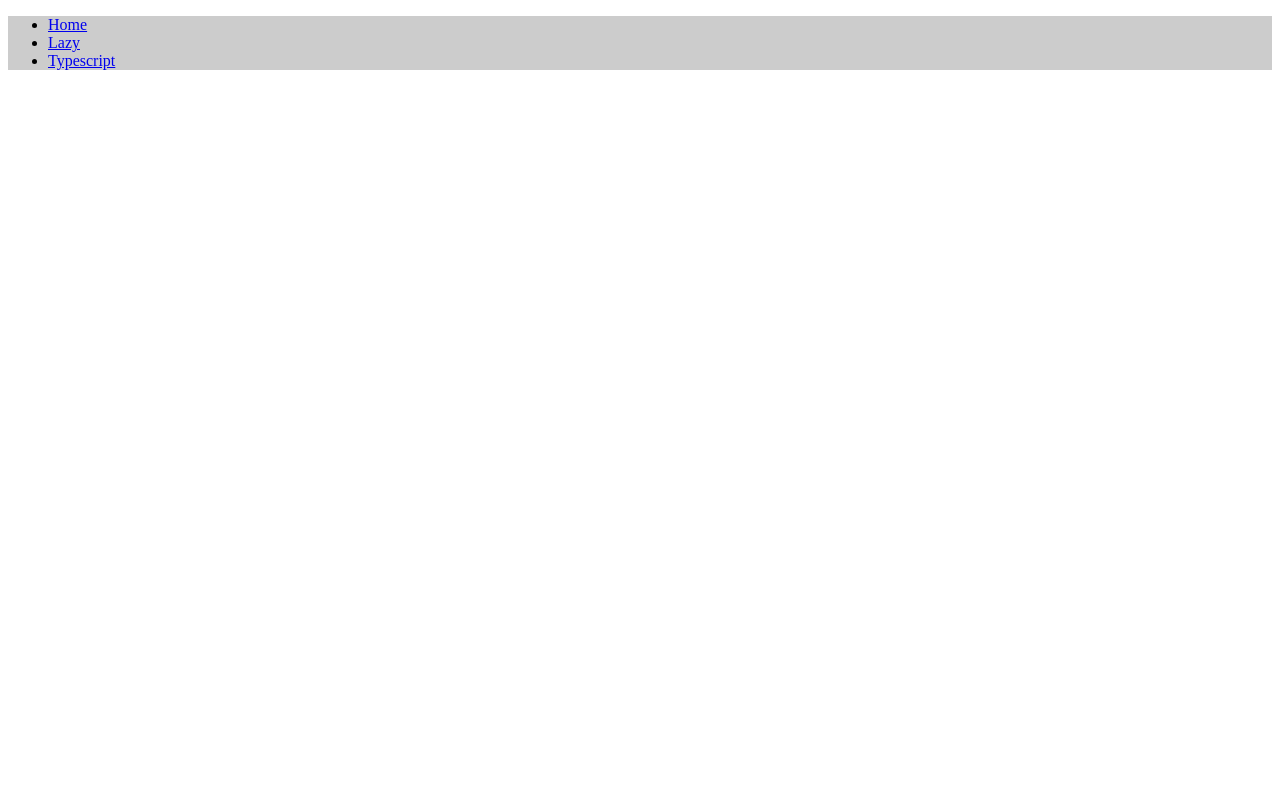
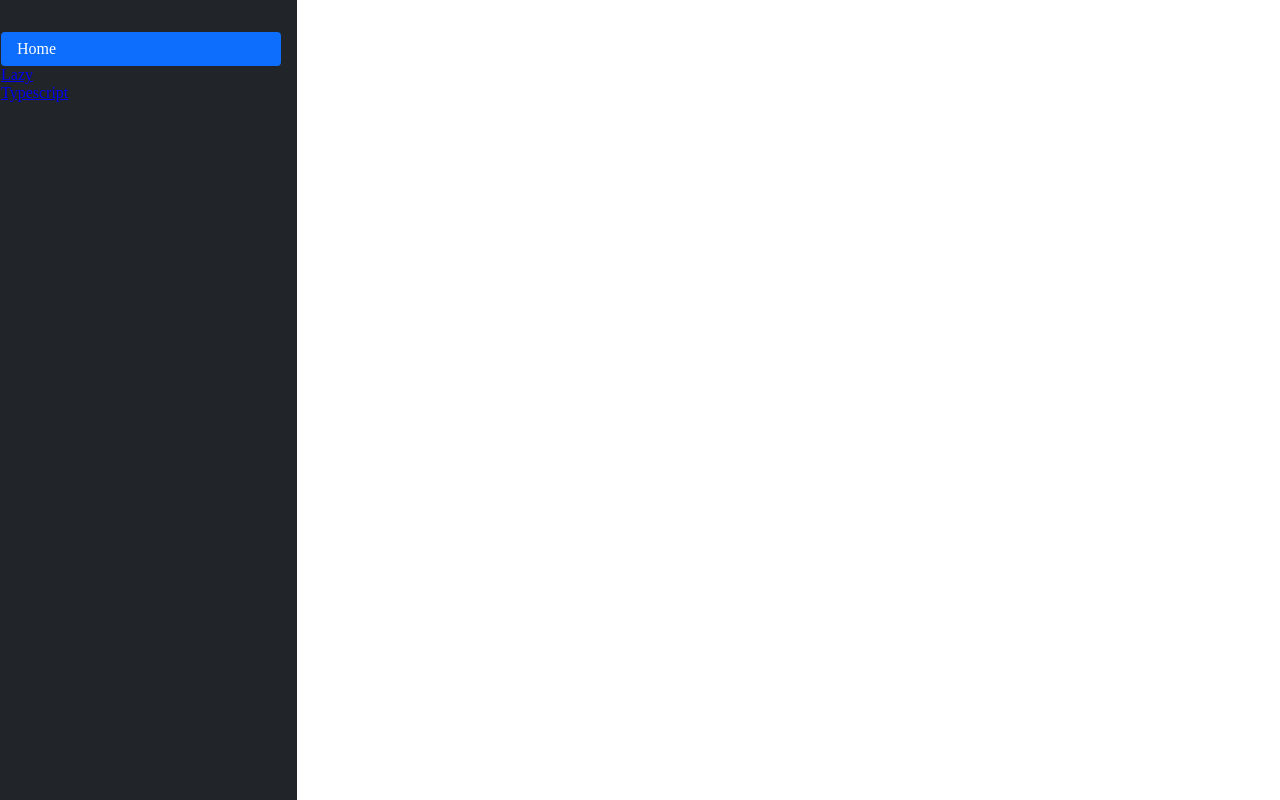
Before and after one commit to aliaksandr-hurchanka/react-app, a React app: page / in a window 1280 px wide. Built offline with nearby package versions, Linux system fonts and the light colour scheme; the HTML template or start-up script is replaced by a standard one.

Commit message:
[C-14]: Configuring React router for active item. Sidebar. Row component.

```diff
--- a/src/App.js
+++ b/src/App.js
@@ -4,8 +4,7 @@ import React, { Suspense } from 'react';
 import {
     BrowserRouter,
     Routes,
-    Route,
-    Link
+    Route
   } from "react-router-dom";
 // import AdminApp from './interest/admin-app';
 
@@ -13,30 +12,25 @@ import { Home } from './pages/home';
 import { Lazy } from './pages/lazy';
 import { TypeScriptPage } from './pages/typescript';
 import { Row } from './common/grid/row';
-// import './styles.scss';
+import { Sidebar } from './common/sidebar';
+import { Main } from './common/main';
+import { Content } from './common/content';
+import './styles.scss';
 
 
 const Menu = () => {
     return (
         <BrowserRouter>
-            <nav>
-                <ul>
-                    <li>
-                        <Link to="/">Home</Link>
-                    </li>
-                    <li>
-                        <Link to="/lazy">Lazy</Link>
-                    </li>
-                    <li>
-                        <Link to="/typescript">Typescript</Link>
-                    </li>
-                </ul>
-            </nav>
-            <Routes>
-                <Route index path="/typescript" element={<TypeScriptPage />} />
-                <Route path="/lazy" element={<Lazy />} />
-                <Route path="/" element={<Home />} />
-            </Routes>
+            <Main>
+                <Sidebar />
+                <Content>
+                    <Routes>
+                        <Route index path="/typescript" element={<TypeScriptPage />} />
+                        <Route path="/lazy" element={<Lazy />} />
+                        <Route path="/" element={<Home />} />
+                    </Routes>
+                </Content>
+            </Main>
         </BrowserRouter>
     )
 }
--- /dev/null
+++ b/src/common/content/content.module.scss
@@ -0,0 +1,5 @@
+.content {
+    flex-shrink: 0;
+    width: 1.5rem;
+    height: 100vh;
+}
--- /dev/null
+++ b/src/common/content/index.js
@@ -0,0 +1,12 @@
+import React from 'react';
+import { content } from './content.module.scss';
+
+function Content(props) {
+    return (
+        <div className={content}>
+            {props.children}
+        </div>
+    );
+}
+
+export { Content };
--- a/src/common/grid/row/row.module.scss
+++ b/src/common/grid/row/row.module.scss
@@ -1,3 +1,4 @@
 .row {
-    background-color: #ccc;
+    margin-right: -15px;
+    margin-left: -15px;
 }
--- /dev/null
+++ b/src/common/main/index.js
@@ -0,0 +1,12 @@
+import React from 'react';
+import { main } from './main.module.scss';
+
+function Main(props) {
+    return (
+        <main className={main}>
+            {props.children}
+        </main>
+    )
+}
+
+export { Main };
--- /dev/null
+++ b/src/common/main/main.module.scss
@@ -0,0 +1,9 @@
+.main {
+    display: flex;
+    flex-wrap: nowrap;
+    height: 100vh;
+    height: -webkit-fill-available;
+    max-height: 100vh;
+    overflow-x: auto;
+    overflow-y: hidden;
+}
--- /dev/null
+++ b/src/common/sidebar/index.js
@@ -0,0 +1,30 @@
+import React from 'react';
+import {
+    NavLink
+  } from "react-router-dom";
+import { sidebar, nav, navItem, navItemActive } from './sidebar.module.scss';
+
+function Sidebar() {
+
+    const getActiveClass = ({ isActive }) => (isActive ? navItemActive : navItem);
+
+    return (
+        <div className={sidebar}>
+            <nav>
+                <ul className={nav}>
+                    <li>
+                        <NavLink className={getActiveClass} to="/">Home</NavLink>
+                    </li>
+                    <li>
+                        <NavLink className={getActiveClass} to="/lazy">Lazy</NavLink>
+                    </li>
+                    <li>
+                        <NavLink className={getActiveClass} to="/typescript">Typescript</NavLink>
+                    </li>
+                </ul>
+            </nav>
+        </div>
+    );
+}
+
+export { Sidebar };
--- /dev/null
+++ b/src/common/sidebar/sidebar.module.scss
@@ -0,0 +1,38 @@
+@mixin list-item {
+    background: 0 0;
+    border: 0;
+    border-radius: 0.25rem;
+    color: #fff;
+    display: block;
+    padding: 0.5rem 1rem;
+    text-decoration: none;
+    transition: color .15s ease-in-out,background-color .15s ease-in-out,border-color .15s ease-in-out;
+}
+
+.sidebar {
+    width: 280px;
+    background-color: #212529;
+    color: #fff;
+    padding: 1rem;
+    flex-shrink: 0;
+    flex-direction: column;
+    display: flex;
+}
+
+.nav {
+    display: flex;
+    flex-wrap: wrap;
+    padding-left: 0;
+    margin-bottom: 0;
+    list-style: none;
+    flex-direction: column;
+}
+
+.nav-item {
+    @include list-item;
+}
+
+.navItemActive {
+    @include list-item;
+    background-color: #0d6efd;
+}
--- a/src/pages/home.js
+++ b/src/pages/home.js
@@ -4,79 +4,6 @@ import useInput from "../hooks/useInput/useInput";
 // let person = { name: "Lydia" };
 // const members = [person];
 // person = null;
-
-const users = [{id: 1, name: 'Alex'}, {id: 2, name: 'David'}, {id: 3, name: 'David'}];
-
-const UsersList = ({ list }) => list.map((item, i) => <li key={`${item.name}_${i}`}>{item.name}</li>)
-
-const UsersWidget = () => {
-
-    const filterList = (currentValue, currentList) => {
-        console.log(currentValue, currentList);
-        return currentList.filter(item => item.name === currentValue)
-    };
-
-    const [currentValue, setValue] = useState('');
-    const [currentList, setList] = useState(users);
-
-    return (
-        <>
-            <input onChange={e => setValue(e.target.value)} value={currentValue} />
-            <button onClick={() => setList(filterList(currentValue, users))}>OK</button>
-            <UsersList list={currentList} />
-        </>
-    );
-};
-
-const people = [
-    {
-        name: 'John',
-        age: 23
-    },
-    {
-        name: 'John',
-        age: 43
-    },
-    {
-        name: 'Alex',
-        age: 36
-    },
-    {
-        name: 'Piter',
-        age: 56
-    },
-    {
-        name: 'Piter',
-        age: 56
-    }
-];
-
-
-
-const groupArray = () => {
-    const start = new Date().getTime();
-    const groupArr = [];
-    let obj = {};
-
-    people.forEach((item, i, array) => (
-        groupArr.push({
-            name: item.name, groupItems: array.filter(user => user.name === item.name)
-        })
-        // obj[item.name] = obj[item.name]
-        //     ? { groupItems: [...obj[item.name].groupItems, item] }
-        //     : { groupItems: [item] }
-    ))
-
-    // for (let key in obj) {
-    //     groupArr.push({ name: obj[key], groupItems: obj[key].groupItems });
-    // }
-    const end = new Date().getTime();
-    const tmp = [...new Map( groupArr.map(item => [item.name, item])).values()];
-    console.log(`SecondWay: ${end - start}ms`);
-    return tmp;
-    // return obj;
-};
-
 
 export const Home = () => {
     // const { value, onChange, onBlur, error } = useInput('Hello world', true);
@@ -92,32 +19,7 @@ export const Home = () => {
     //     </form>
     // );
 
-    // return UserScreenSize();
-
-    console.log(groupArray());
-
     return null;
 };
 
-const getCurrentSizes = () => ({ height: window.innerHeight, width: window.innerWidth });
-
-export const UserScreenSize = () => {
-
-    const [sizes, setNewSizes] = useState(getCurrentSizes());
-
-    useEffect(() => {
-        function handleResize() {
-          const { innerWidth, innerHeight } = window;
-
-          setNewSizes(getCurrentSizes());
-        }
-
-        window.addEventListener('resize', handleResize);
-
-        return () => window.removeEventListener('resize', handleResize);
-    }, []);
-
-    return `Current size of the screen is ${sizes.height}x${sizes.width}`;
-};
-
 // ========================================
--- a/webpack.config.js
+++ b/webpack.config.js
@@ -29,11 +29,17 @@ module.exports = {
           },
           {
             loader: 'css-loader',
+            options: {
+              modules: {
+                  // localIdentName: '[name]_[local]_[hash:base64:6]',
+                  localIdentName: '[local]-[hash:base64:6]',
+                  exportLocalsConvention: 'camelCase'
+              }
+          }
           },
           {
-            // Compiles Sass to CSS
-            loader: 'sass-loader',
-          }
+            loader: "sass-loader",
+          },
         ],
       }
     ],
```
Also changed, not shown: src/experiments/exp1.js (added, +93 -0 lines), 1 other file (tests, documents, lock files or other folders).
